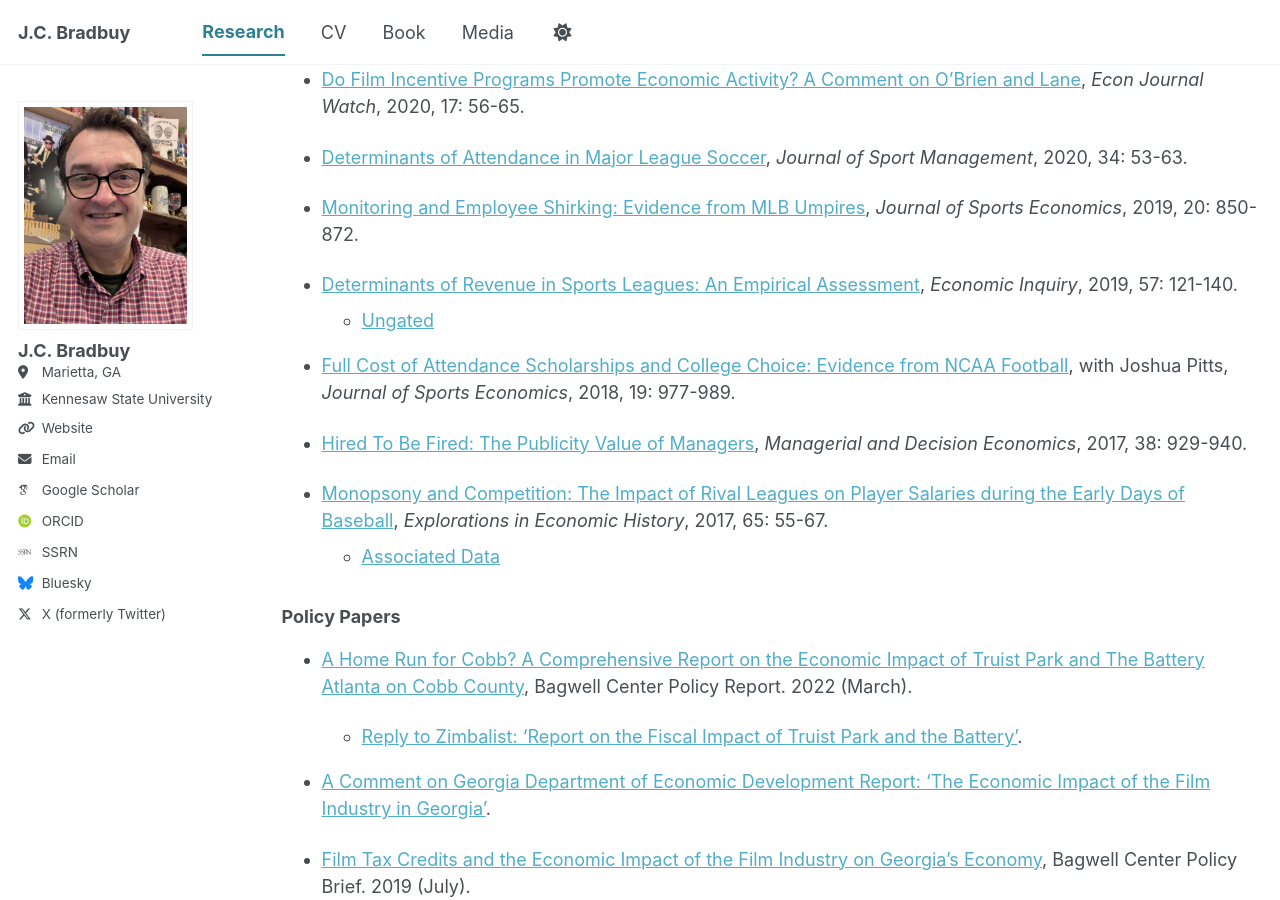
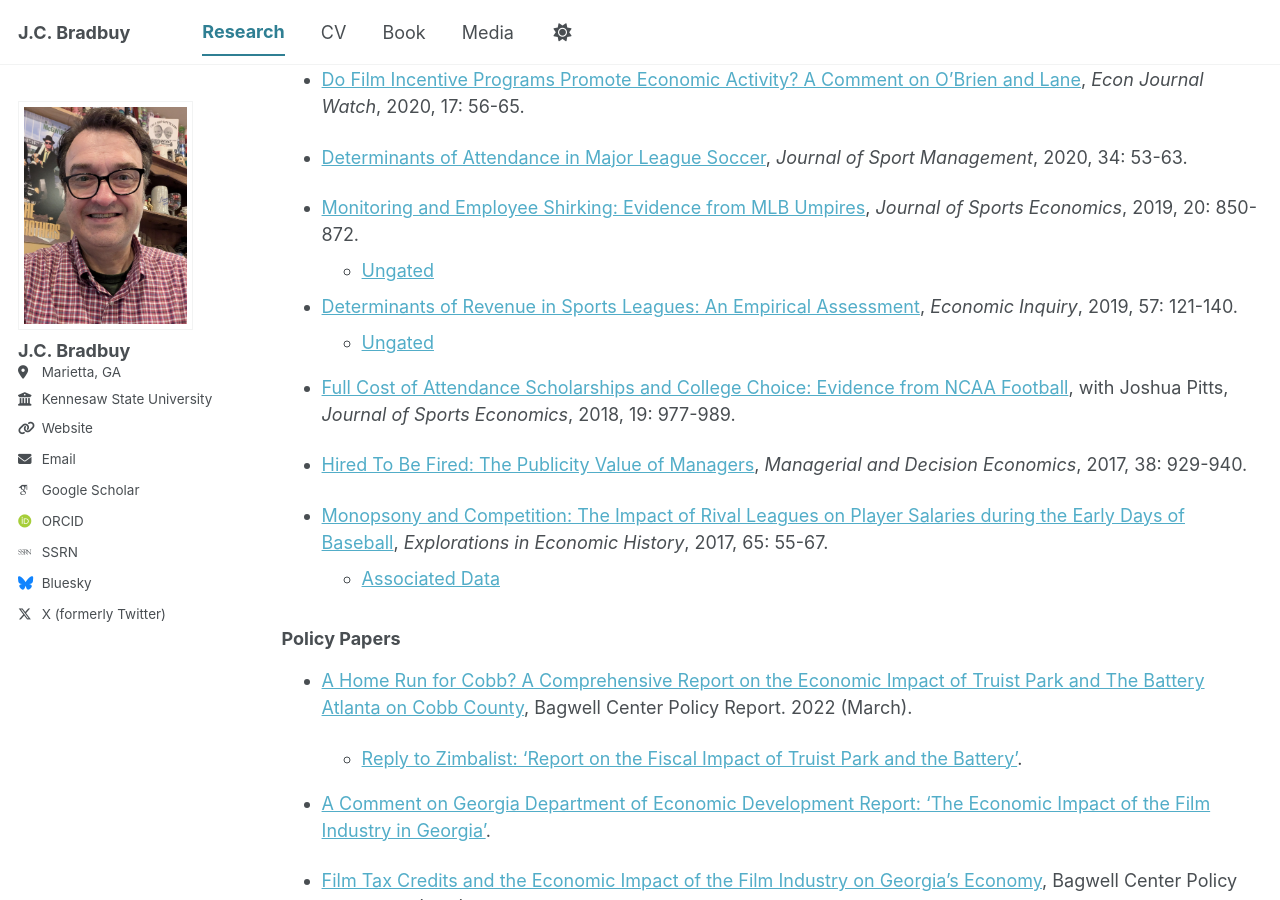
Before and after one commit to jcbradbury/jcbradbury.github.io, a Jekyll site: the page built from _pages/research.md, in a window 1280 px wide and 900 px high, scrolled down 1247 px. Built offline with Jekyll 4.4.1, drawn with Linux system fonts in a browser that asks for light colours; some web fonts are replaced; a script bundle is joined from its source files by our own code; library files that are not in the unit come from our copies.

Commit message:
Update research.md

```diff
--- a/_pages/research.md
+++ b/_pages/research.md
@@ -52,9 +52,10 @@
 
 - [Do Film Incentive Programs Promote Economic Activity? A Comment on O’Brien and Lane](https://econjwatch.org/articles/do-film-incentive-programs-promote-economic-activity-a-comment-on-o-brien-and-lane), *Econ Journal Watch*, 2020, 17: 56-65.
 
-- [Determinants of Attendance in Major League Soccer](https://onlinelibrary.wiley.com/doi/abs/10.1111/ecin.12710), *Journal of Sport Management*,  2020, 34: 53-63.
+- [Determinants of Attendance in Major League Soccer](https://journals.humankinetics.com/view/journals/jsm/34/1/article-p53.xml?alreadyAuthRedirecting), *Journal of Sport Management*,  2020, 34: 53-63.
 
 - [Monitoring and Employee Shirking: Evidence from MLB Umpires](https://doi.org/10.1177/1527002518808350), *Journal of Sports Economics*,  2019, 20: 850-872.
+    - [Ungated](https://journals.sagepub.com/doi/pdf/10.1177/1527002518808350?casa_token=DoLE2buPBF4AAAAA:kBe3uIRohWgfxx9lUcPo6-gEsEjmAY62yh_1DKQZErVg13S4nwboK1f4BReZjKQCepCI4G4UEdRL8g)
 
 - [Determinants of Revenue in Sports Leagues: An Empirical Assessment](https://onlinelibrary.wiley.com/doi/abs/10.1111/ecin.12710), *Economic Inquiry*, 2019, 57: 121-140.
     - [Ungated](https://onlinelibrary.wiley.com/share/QEESQMQNIHZWRZK6REVU?target=10.1111/ecin.12710)
```
